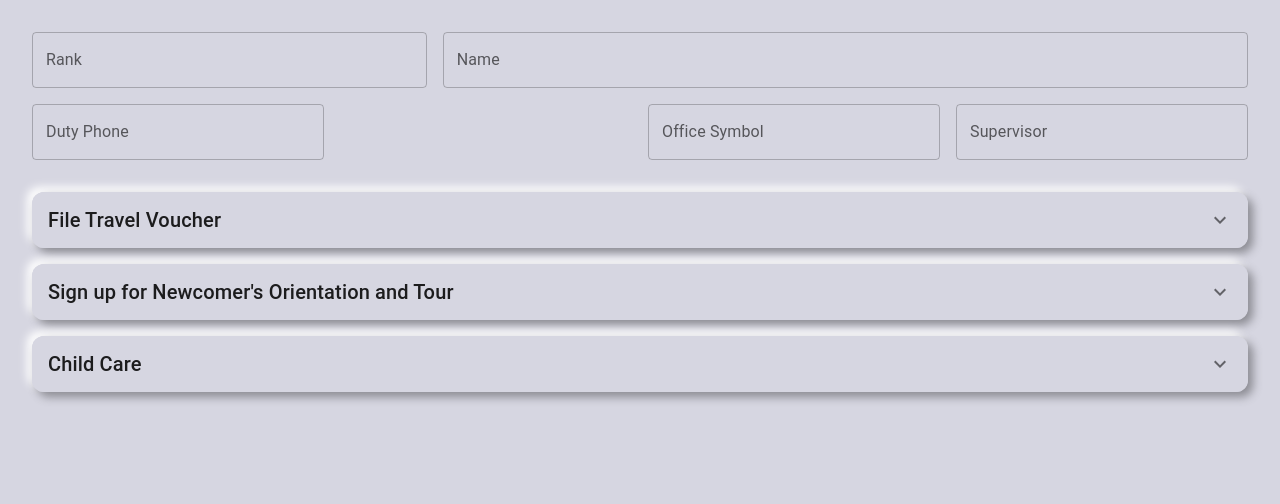
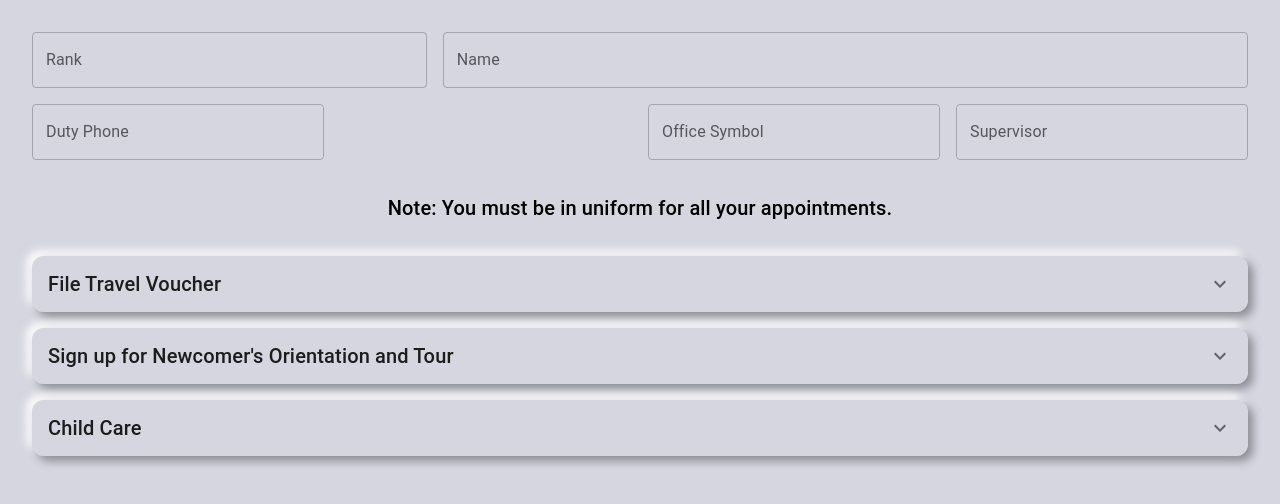
Before and after one commit to neg-0/inprocessing, a React (Create React App) app: page / in a window 1280 px wide. Shown: the top 504 px of the page. Built offline with nearby package versions, Linux system fonts and the light colour scheme.

Commit message:
added uniform note

```diff
--- a/src/App.js
+++ b/src/App.js
@@ -1,4 +1,4 @@
-import { Box } from "@mui/material";
+import { Box, Typography } from "@mui/material";
 import { ThemeProvider } from "@mui/material/styles";
 import * as React from "react";
 import "./App.css";
@@ -24,6 +24,9 @@ function App() {
       <Box sx={{ m: 4 }}>
         <Heading header={header} updateHeader={updateHeader} />
       </Box>
+      <Typography variant="h6" textAlign={"center"}>
+        Note: You must be in uniform for all your appointments.
+      </Typography>
       <Box sx={{ m: 4 }}>
         <ChecklistContainer />
       </Box>
```
